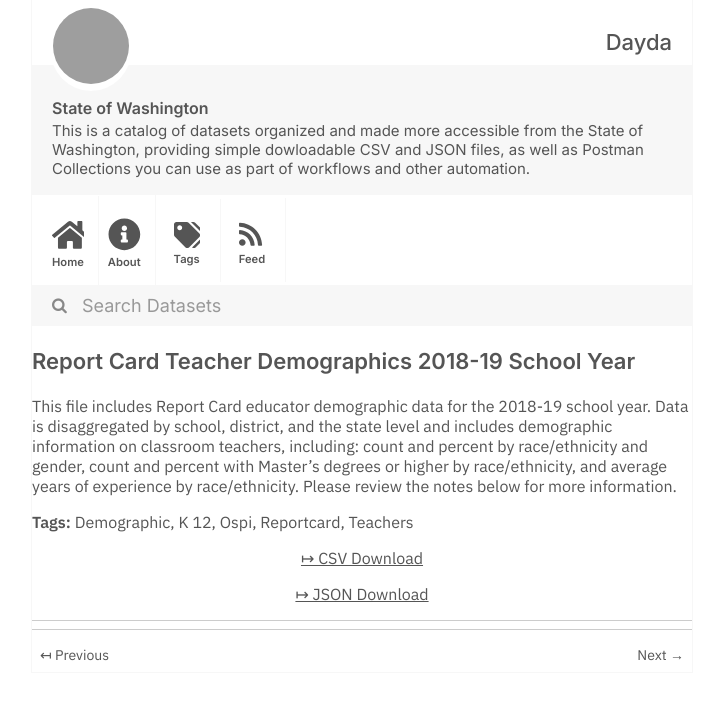
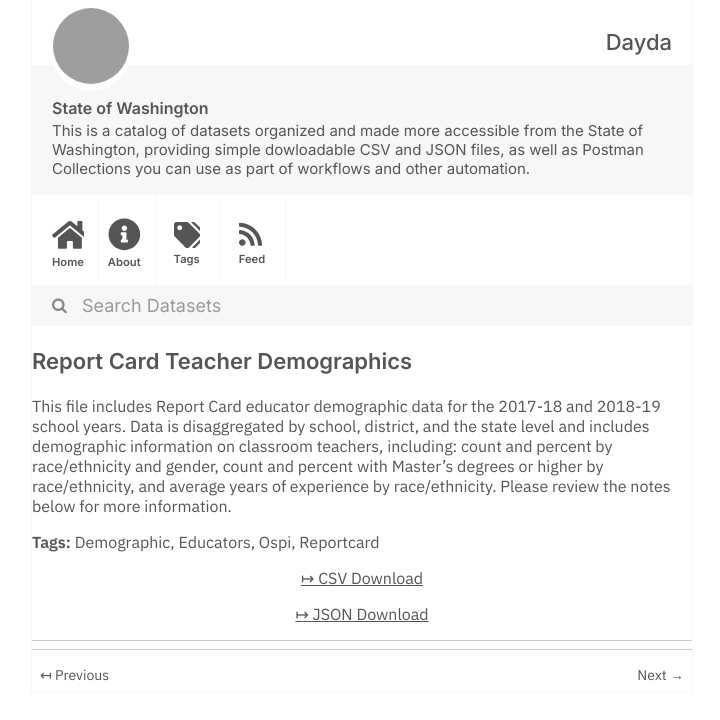
Before and after one commit to dayda-entities/state-of-washington, a Jekyll site: the page built from _posts/2020-11-10-report-card-teacher-demographi.md, in a window 1280 px wide, cut to the strip 0-720 px from the top of the page. Shown: the whole strip, without its empty margins (278-998 px from the left). Built offline with Jekyll 4.4.1, drawn with Linux system fonts in a browser that asks for light colours; grey boxes are pictures that could not be loaded.

Commit message:
Publish Data

```diff
--- a/_posts/2020-11-10-report-card-teacher-demographi.md
+++ b/_posts/2020-11-10-report-card-teacher-demographi.md
@@ -1,20 +1,19 @@
 ---
-title: Report Card Teacher Demographics 2018-19 School Year
-created: '2020-11-10T17:20:00.524891'
-modified: '2020-11-10T17:20:00.524901'
+title: Report Card Teacher Demographics
+created: '2020-11-10T17:21:34.922276'
+modified: '2020-11-10T17:21:34.922286'
 state: active
 type: dataset
 tags:
   - Demographic
-  - K 12
+  - Educators
   - Ospi
   - Reportcard
-  - Teachers
 groups:
   - Local Government
-csv_url: 'https://data.wa.gov/api/views/7eq8-772m/rows.csv?accessType=DOWNLOAD'
-json_url: 'https://data.wa.gov/api/views/7eq8-772m/rows.json?accessType=DOWNLOAD'
+csv_url: 'https://data.wa.gov/api/views/vdfh-vn22/rows.csv?accessType=DOWNLOAD'
+json_url: 'https://data.wa.gov/api/views/vdfh-vn22/rows.json?accessType=DOWNLOAD'
 layout: post
 
 ---
-This file includes Report Card educator demographic data for the 2018-19 school year. Data is disaggregated by school, district, and the state level and includes demographic information on classroom teachers, including: count and percent by race/ethnicity and gender, count and percent with Master's degrees or higher by race/ethnicity, and average years of experience by race/ethnicity. Please review the notes below for more information.
+This file includes Report Card educator demographic data for the 2017-18 and 2018-19 school years. Data is disaggregated by school, district, and the state level and includes demographic information on classroom teachers, including: count and percent by race/ethnicity and gender, count and percent with Master's degrees or higher by race/ethnicity, and average years of experience by race/ethnicity. Please review the notes below for more information.
```
